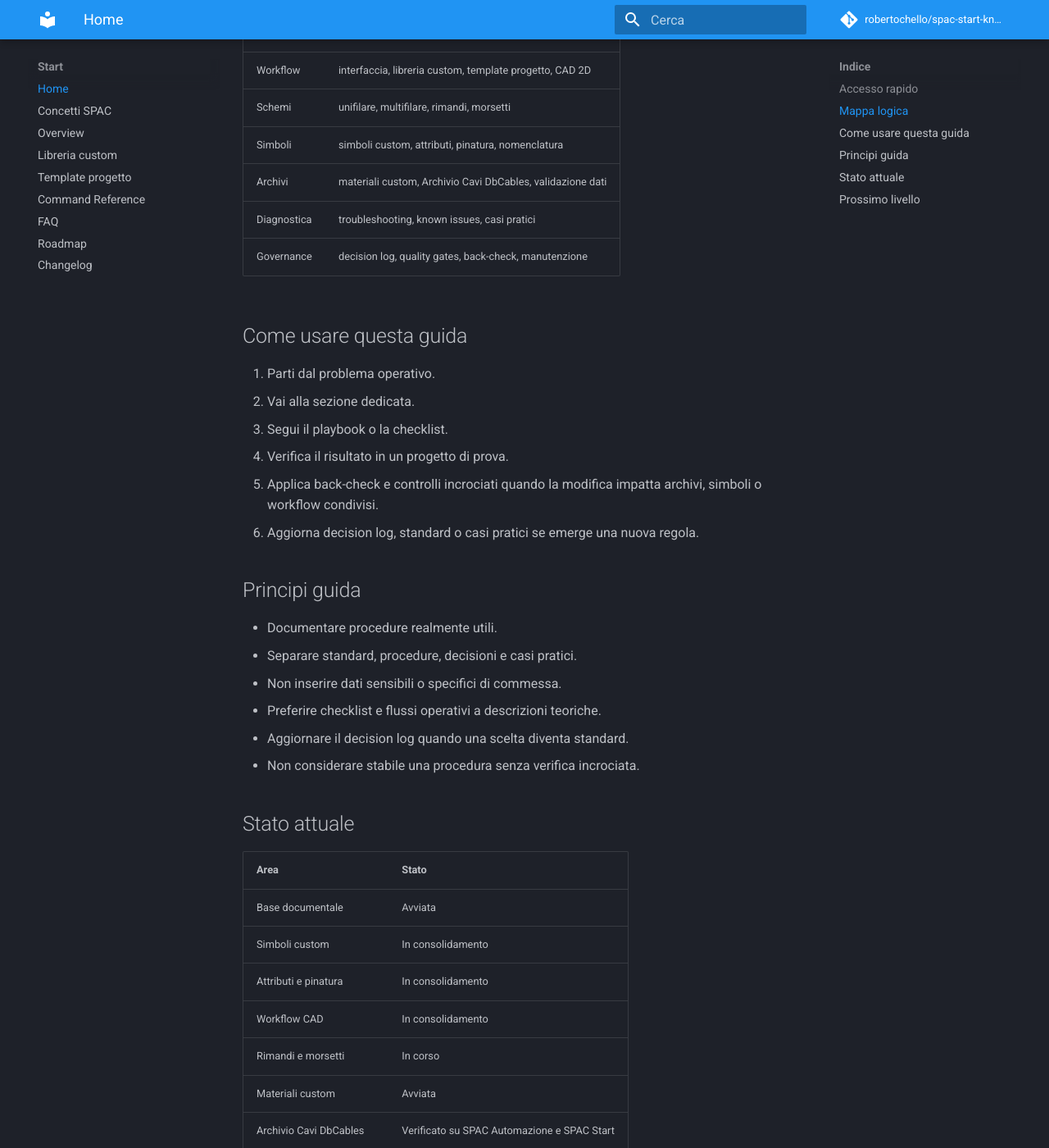
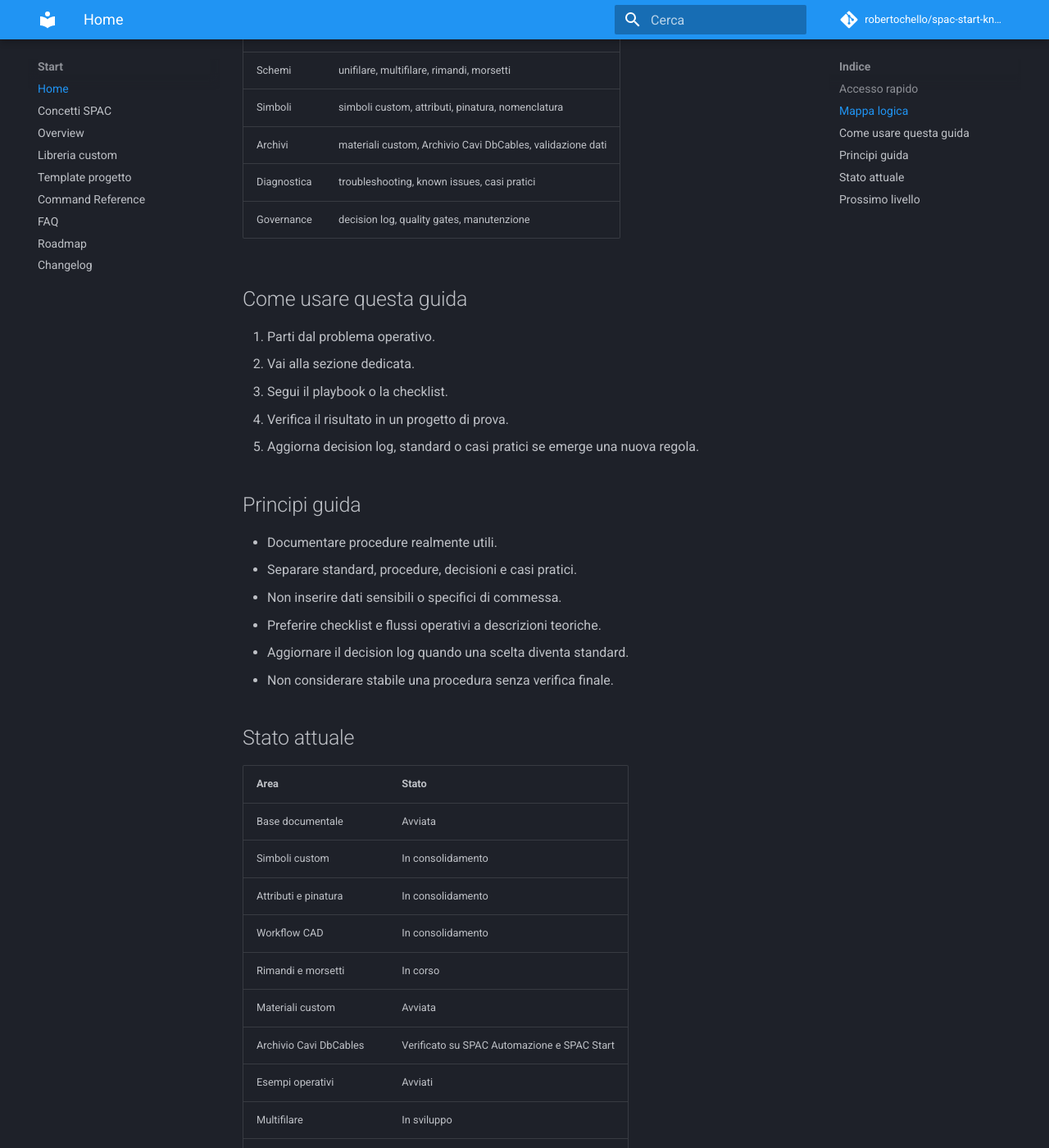
Before and after one commit to robertochello/spac-start-knowledge-base, an MkDocs documentation site: the page built from docs/index.md, in a window 1280 px wide and 1400 px high, scrolled down 1502 px. Shown: the whole window at 82% size. Built offline with MkDocs 1.6.1 and Material for MkDocs 9.7.7, drawn with Linux system fonts in a browser that asks for light colours; comment, search, counter and statistics services are not loaded; some of the changed text lies outside the part shown.

Commit message:
Remove back-check references from home

```diff
--- a/docs/index.md
+++ b/docs/index.md
@@ -17,7 +17,6 @@ Knowledge base operativa per **SPAC Start Impianti**, pensata per trasformare pr
 | Controllare attributi e pinatura | [Attributi e pinatura](04-attributes-and-pinning.md) |
 | Gestire archivi materiali custom | [Archivi materiali custom](21-material-archives.md) |
 | Aggiornare Archivio Cavi DbCables | [Archivio Cavi DbCables](25-cable-archive-dbcables.md) |
-| Eseguire controlli incrociati | [Back-check e controlli incrociati](26-back-check-controls.md) |
 | Consultare esempi operativi | [Esempi operativi](24-operational-examples.md) |
 | Validare un simbolo prima del riuso | [Checklist validazione simbolo](10-symbol-validation-checklist.md) |
 | Risolvere un problema ricorrente | [Troubleshooting](07-troubleshooting.md) |
@@ -33,7 +32,7 @@ Knowledge base operativa per **SPAC Start Impianti**, pensata per trasformare pr
 | Simboli | simboli custom, attributi, pinatura, nomenclatura |
 | Archivi | materiali custom, Archivio Cavi DbCables, validazione dati |
 | Diagnostica | troubleshooting, known issues, casi pratici |
-| Governance | decision log, quality gates, back-check, manutenzione |
+| Governance | decision log, quality gates, manutenzione |
 
 ## Come usare questa guida
 
@@ -41,8 +40,7 @@ Knowledge base operativa per **SPAC Start Impianti**, pensata per trasformare pr
 2. Vai alla sezione dedicata.
 3. Segui il playbook o la checklist.
 4. Verifica il risultato in un progetto di prova.
-5. Applica back-check e controlli incrociati quando la modifica impatta archivi, simboli o workflow condivisi.
-6. Aggiorna decision log, standard o casi pratici se emerge una nuova regola.
+5. Aggiorna decision log, standard o casi pratici se emerge una nuova regola.
 
 ## Principi guida
 
@@ -51,7 +49,7 @@ Knowledge base operativa per **SPAC Start Impianti**, pensata per trasformare pr
 - Non inserire dati sensibili o specifici di commessa.
 - Preferire checklist e flussi operativi a descrizioni teoriche.
 - Aggiornare il decision log quando una scelta diventa standard.
-- Non considerare stabile una procedura senza verifica incrociata.
+- Non considerare stabile una procedura senza verifica finale.
 
 ## Stato attuale
 
@@ -64,7 +62,6 @@ Knowledge base operativa per **SPAC Start Impianti**, pensata per trasformare pr
 | Rimandi e morsetti | In corso |
 | Materiali custom | Avviata |
 | Archivio Cavi DbCables | Verificato su SPAC Automazione e SPAC Start |
-| Back-check | Avviato |
 | Esempi operativi | Avviati |
 | Multifilare | In sviluppo |
 | Casi pratici | Avviati |
```
